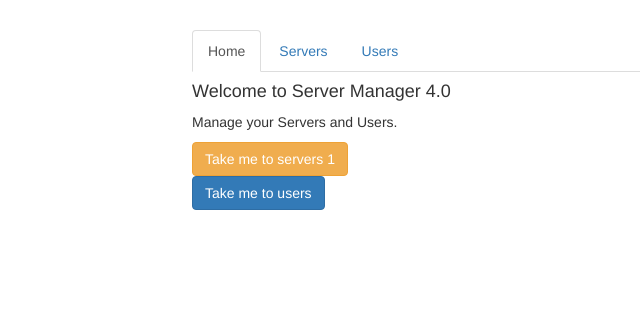
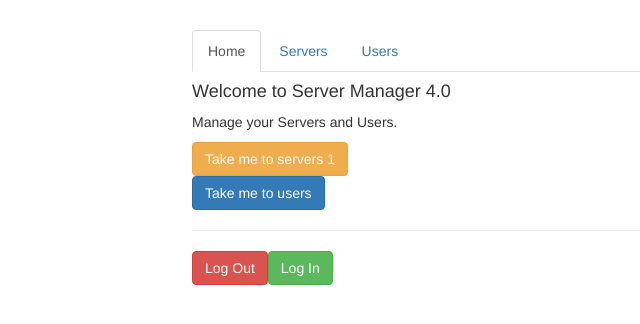
Before and after one commit to Arish11/routing-start, an Angular app: page / in a window 1280 px wide. Shown: the top 324 px of the page, without its empty margins (73-713 px from the left). Built offline with nearby package versions, Linux system fonts and the light colour scheme.

Commit message:
added buttons to implement the logIn and logOut methods

```diff
--- a/src/app/home/home.component.html
+++ b/src/app/home/home.component.html
@@ -7,3 +7,10 @@ Take me to servers 1
 <button class="btn btn-primary" (click)="toUsers()">
     Take me to users
 </button>
+<hr>
+<button class="btn btn-danger" (click)="logOut()">
+    Log Out
+</button>
+<button class="btn btn-success" (click)="logIn()">
+    Log In
+</button>
--- a/src/app/home/home.component.ts
+++ b/src/app/home/home.component.ts
@@ -1,5 +1,6 @@
 import { Component, OnInit } from '@angular/core';
 import { Router } from '@angular/router';
+import { AuthService } from '../auth-service.service';
 
 @Component({
   selector: 'app-home',
@@ -9,7 +10,8 @@ import { Router } from '@angular/router';
 export class HomeComponent implements OnInit {
 
   constructor(private route : Router,
-              private navRoute : Router) { }
+              private navRoute : Router,
+              private authServ : AuthService) { }
 
   ngOnInit() {
   }
@@ -27,4 +29,12 @@ export class HomeComponent implements OnInit {
     //console.log(this.route.queryParams)
   }
 
+  logOut(){
+    this.authServ.logOut()
+  }
+
+  logIn(){
+    this.authServ.logIn()
+  }
+
 }
```
